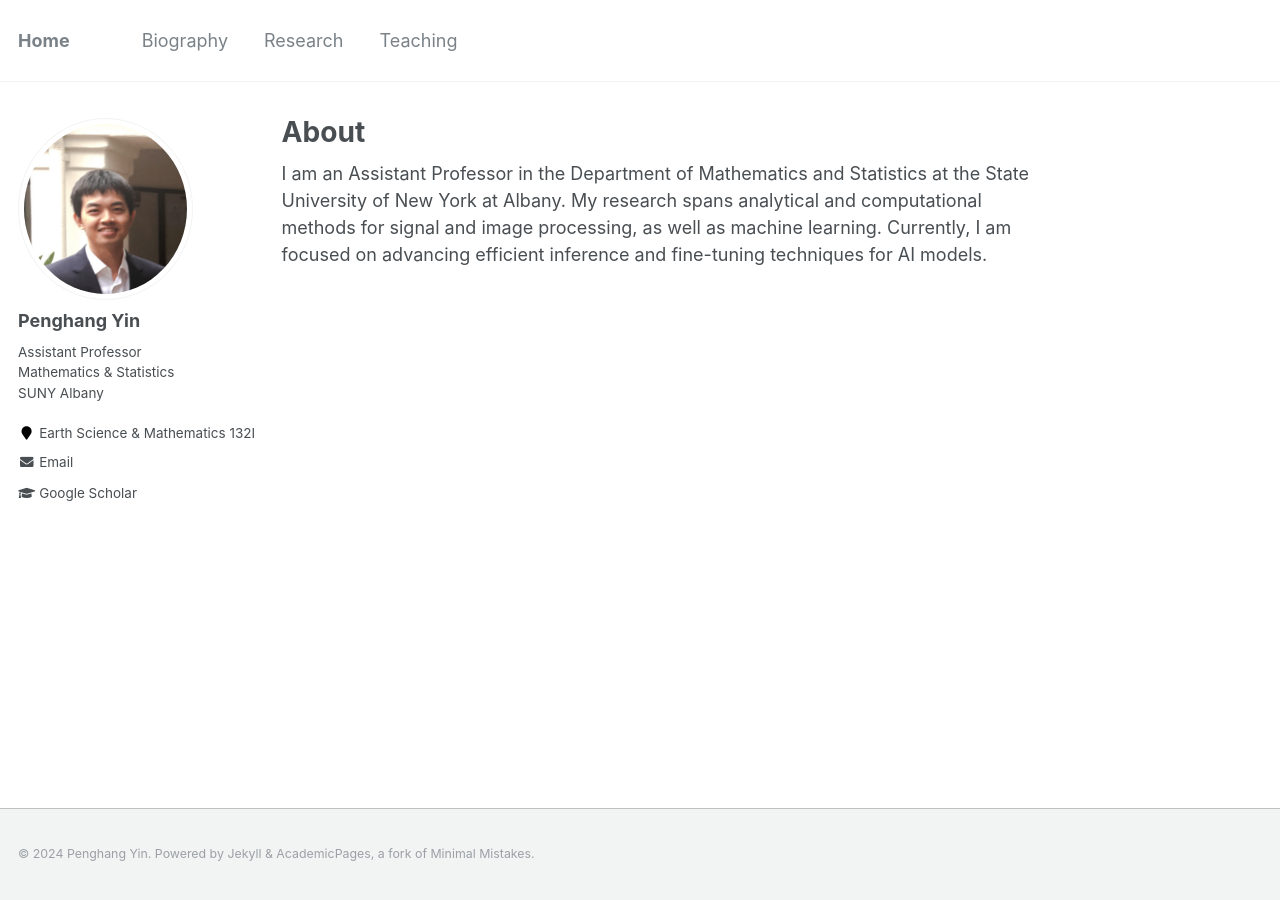
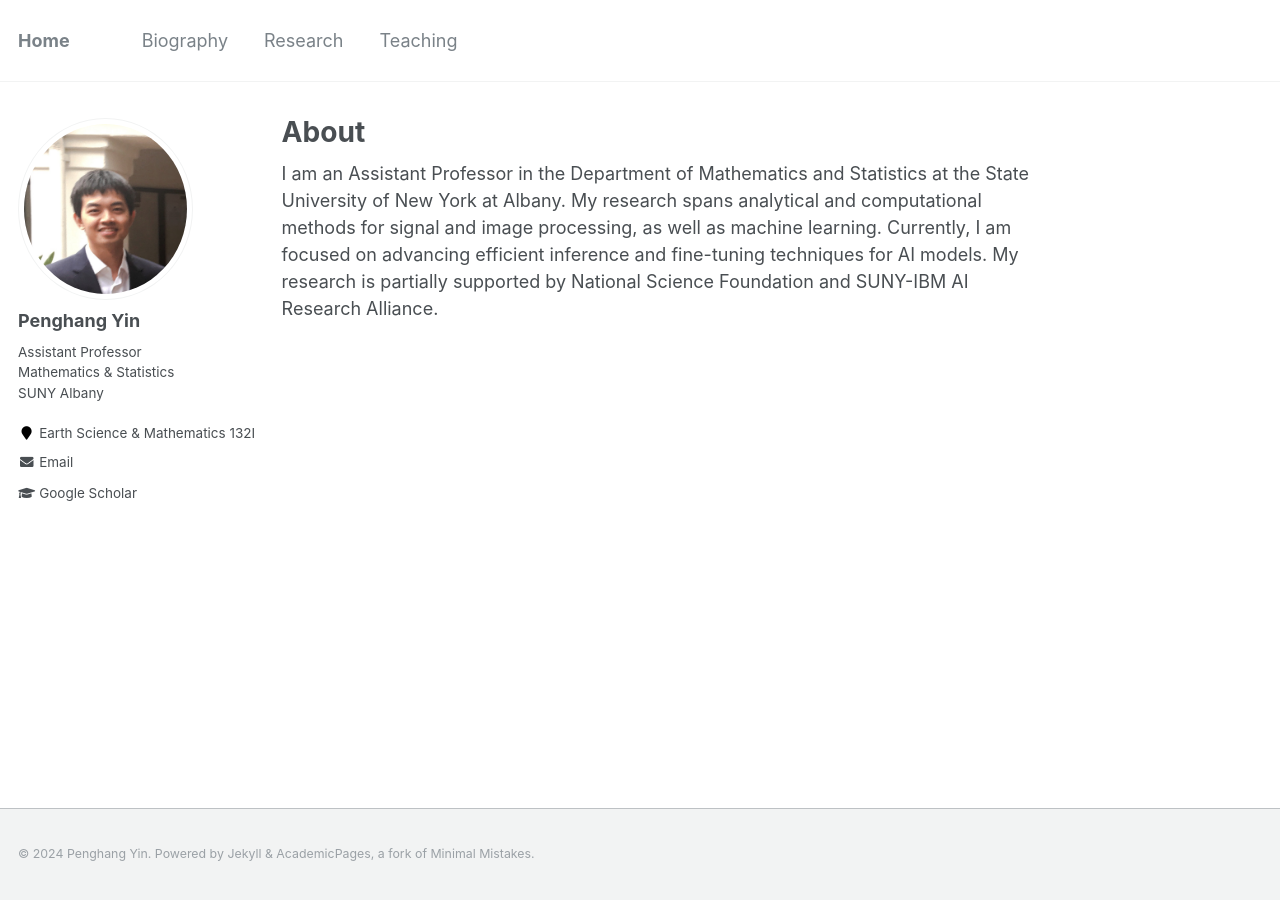
Before and after one commit to yin-penghang/yin-penghang.github.io, a Jekyll site: the page built from _pages/about.md, in a window 1280 px wide. Built offline with Jekyll 4.4.1, drawn with Linux system fonts in a browser that asks for light colours.

Commit message:
Update about.md

```diff
--- a/_pages/about.md
+++ b/_pages/about.md
@@ -8,4 +8,4 @@
   - /about.html
 ---
 
-I am an Assistant Professor in the Department of Mathematics and Statistics at the State University of New York at Albany. My research spans analytical and computational methods for signal and image processing, as well as machine learning. Currently, I am focused on advancing efficient inference and fine-tuning techniques for AI models.
+I am an Assistant Professor in the Department of Mathematics and Statistics at the State University of New York at Albany. My research spans analytical and computational methods for signal and image processing, as well as machine learning. Currently, I am focused on advancing efficient inference and fine-tuning techniques for AI models. My research is partially supported by National Science Foundation and SUNY-IBM AI Research Alliance.
```
